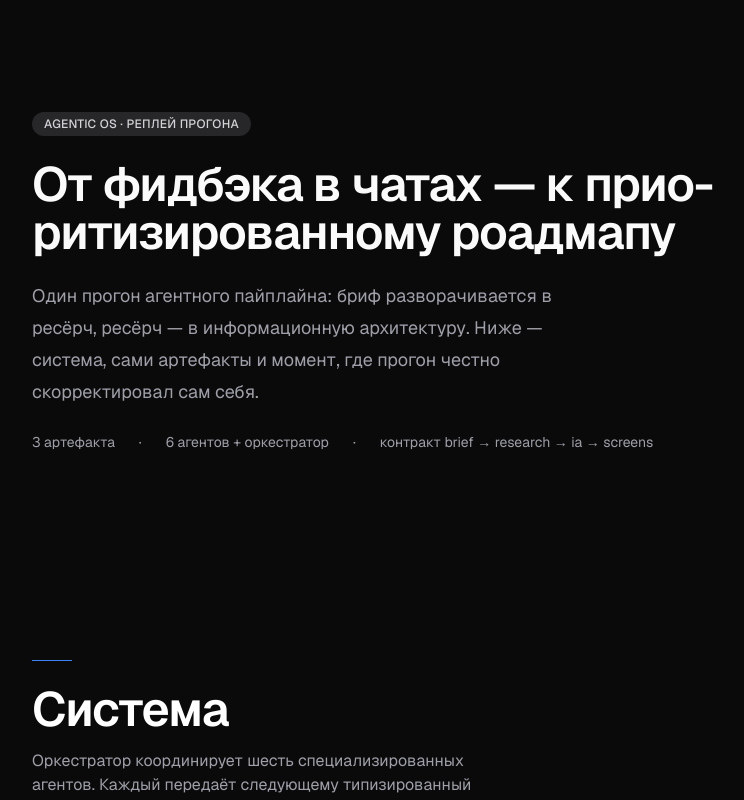
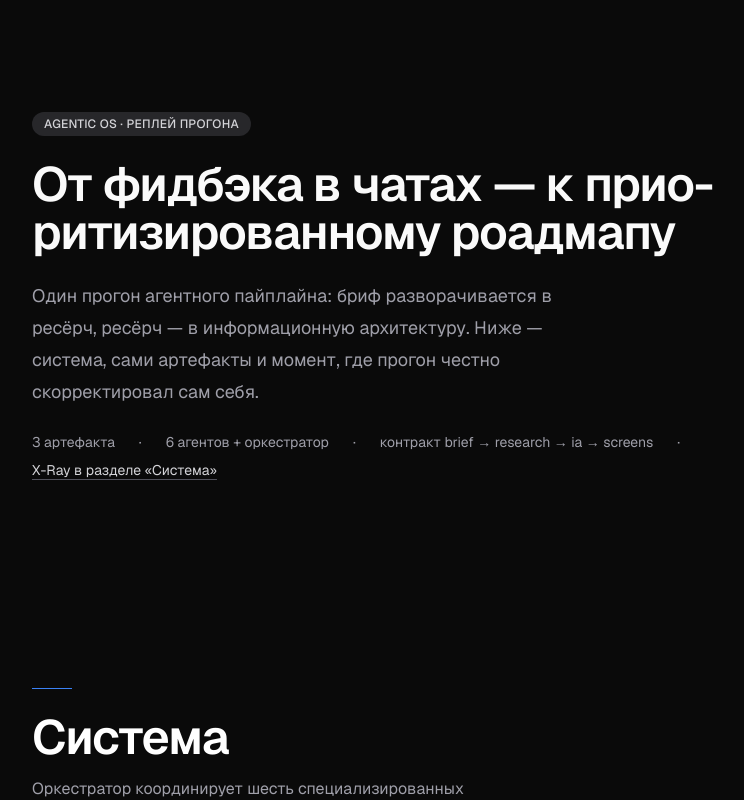
Before and after one commit to tirsistris/agentic-os, a Next.js app: page / in a window 1280 px wide. Shown: the top 800 px of the page, without its empty margins (244-988 px from the left). Built offline with nearby package versions, Linux system fonts and the light colour scheme.

Commit message:
hero: announce X-Ray with anchor to system map
Co-Authored-By: Claude Opus 4.8 <noreply@anthropic.com>

```diff
--- a/app/components/Hero.tsx
+++ b/app/components/Hero.tsx
@@ -21,6 +21,13 @@ export default function Hero() {
         <span>6 агентов + оркестратор</span>
         <span aria-hidden>·</span>
         <span>контракт brief → research → ia → screens</span>
+        <span aria-hidden>·</span>
+        <a
+          href="#system"
+          className="text-zinc-300 underline decoration-zinc-600 underline-offset-4 hover:text-zinc-100 hover:decoration-zinc-400 transition-colors"
+        >
+          X-Ray в разделе «Система»
+        </a>
       </div>
     </section>
   );
--- a/app/components/SystemMap.tsx
+++ b/app/components/SystemMap.tsx
@@ -36,7 +36,7 @@ export default function SystemMap({ stages }: { stages: RunStage[] }) {
   }
 
   return (
-    <section className="bg-[#0a0a0a]">
+    <section id="system" className="bg-[#0a0a0a]">
       <div className="mx-auto max-w-3xl px-5 py-20 sm:py-24">
         <span aria-hidden className="block h-px w-10 bg-[#3b82f6]" />
         <h2 className="mt-6 text-4xl font-semibold tracking-tight text-white sm:text-5xl">
```
